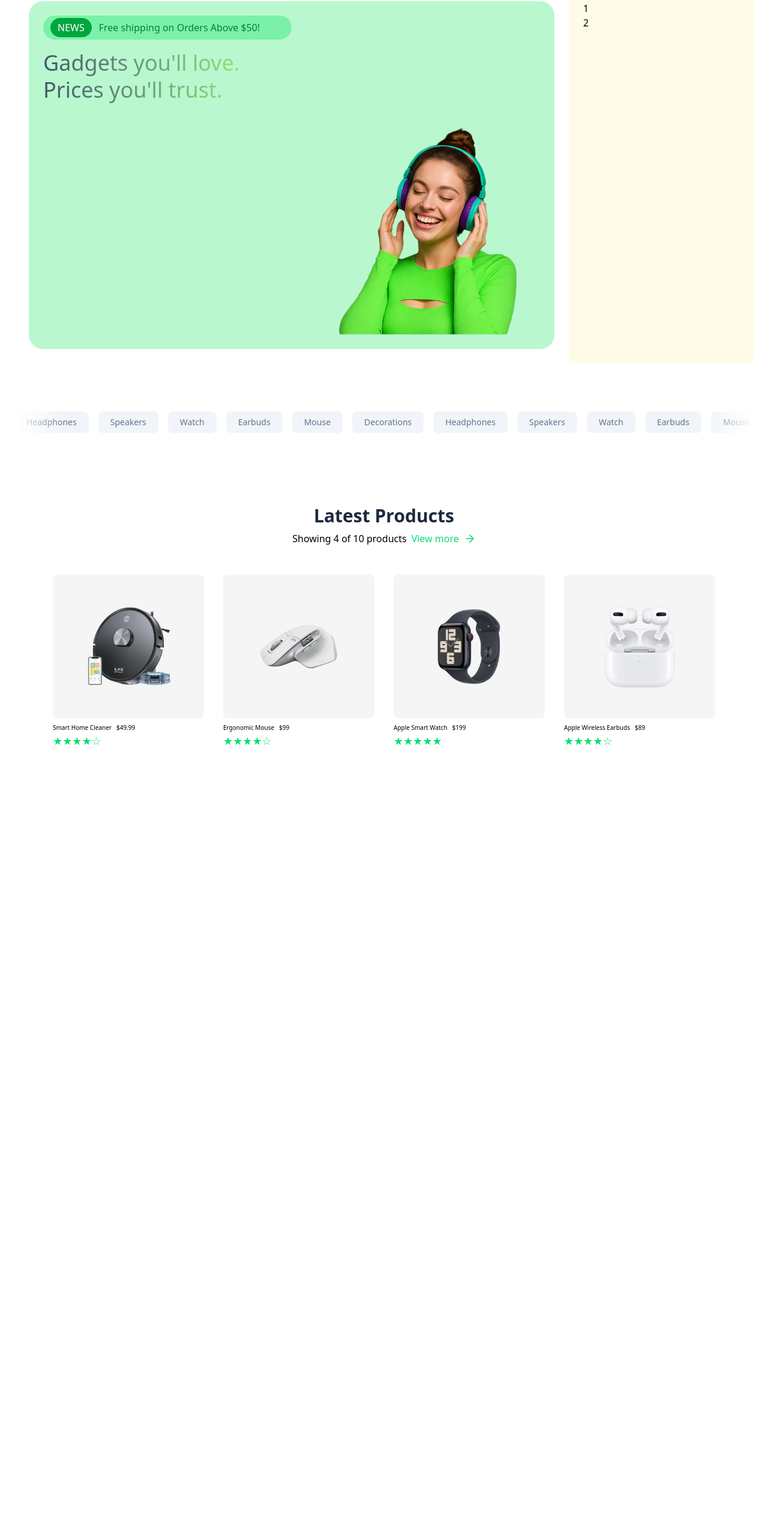
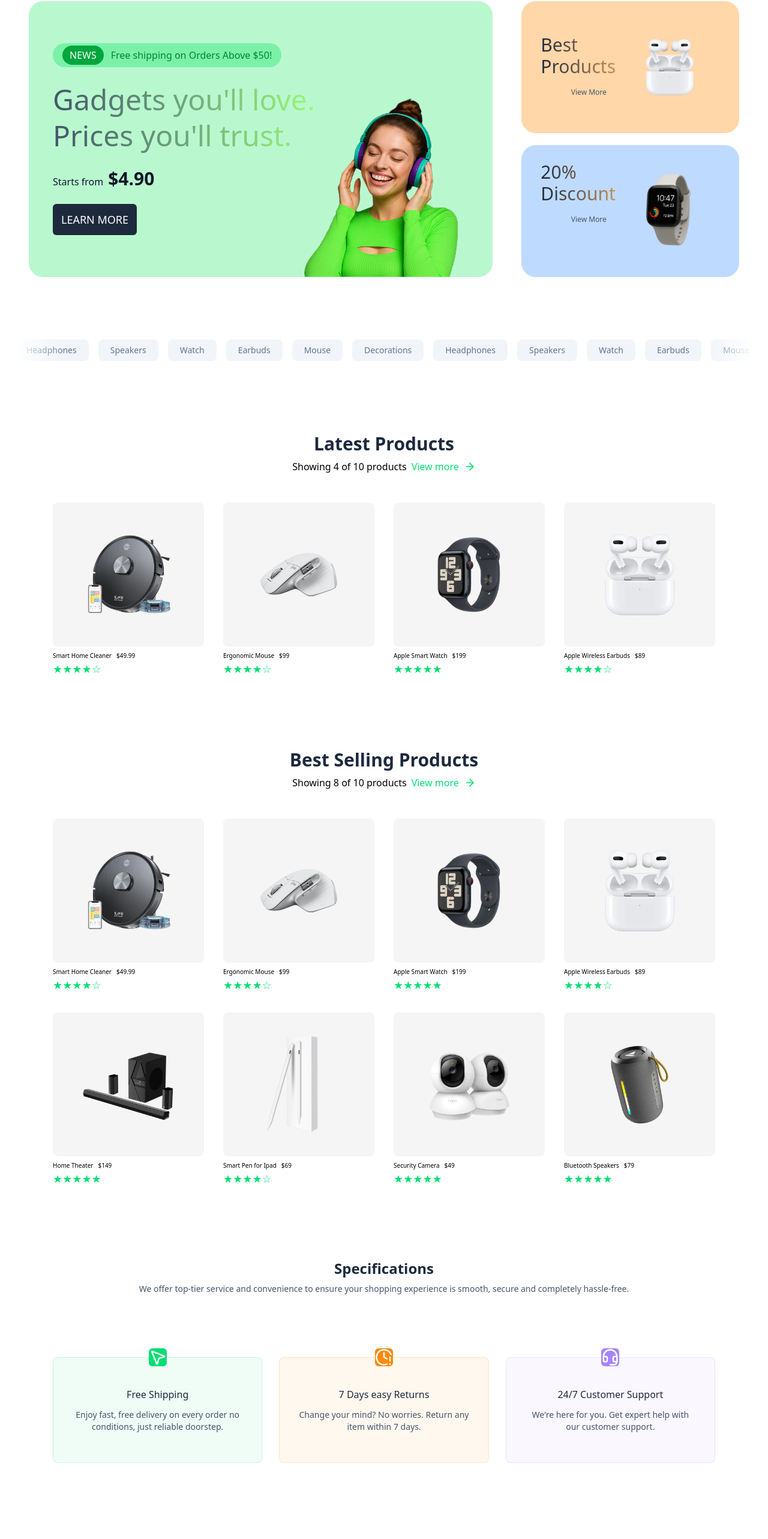
Before and after one commit to navaljoshi04/multitanentEcommerce, a React (Vite) app in the folder client/multitanentvendor/: page / in a window 1280 px wide. Shown: the part 95-2661 px from the top of the page at 60% size. Before the commit the page ends 1464 px from the top, so only its background shows below. Built offline with nearby package versions, Linux system fonts and the light colour scheme.

Commit message:
made the changes in footer section and updated the home and main , added the newsletter and specifications files.

```diff
--- a/client/multitanentvendor/src/components/Home/Footer.jsx
+++ b/client/multitanentvendor/src/components/Home/Footer.jsx
@@ -1,28 +1,59 @@
 import React from 'react'
-import { Instagram } from 'lucide-react';
+import {Instagram, Facebook, Twitter, Linkedin, Mails, PhoneCall,MapPinHouse} from 'lucide-react';
 
 const Footer = () => {
   return (
-    <div className='grid grid-cols-1 lg:grid-cols-4 md:grid-cols-3'>
+    <footer className='mx-6 bg-white'>
+      <div className='max-w-7xl mx-auto'>
+        <div className='flex flex-col md:flex-row items-start justify-between gap-10 border-b border-slate-500/30 text-slate-500'>
          <div>
-              <h2 className="font-poppins font-bold text-4xl mx-2 px-4 py-2">
-              <span className="text-green-400">go</span>cart
-              <span className="text-green-400">.</span>
-              </h2>
-            <p>
-                Welcome to gocort, your ultimate destination for the latest and smartest gadget.From smartphones and smartwatches to essential accessories, we bring you the best in innovations --all in one place.
+          <p className='text-4xl font-semibold text-slate-700'>
+            <span className='text-green-600'>go</span>cart
+            <span className='text-green-600'>.</span>
           </p>
-            <div className='flex'>
-                <Instagram />
+          <p className='max-w-[410px] mt-6 text-sm'>Welcome to gocart, your ultimate destination for the latest and smartest gadgets. From smartphones and smartwatches to essential accessories, we bring you the best in innovation — all in one place.</p>
+          <div className='flex items-center gap-3 mt-5'>
+            <a href="https://www.instagram.com" className='flex items-center justify-center w-10 h-10 bg-slate-100 hover:scale-105 hover:border border-slate-300 transition rounded-full'> <Instagram /></a>
+            <a href="https://www.facebook.com" className='flex items-center justify-center w-10 h-10 bg-slate-100 hover:scale-105 hover:border border-slate-300 transition rounded-full'> <Facebook /></a>
+            <a href="https://www.twitter.com" className='flex items-center justify-center w-10 h-10 bg-slate-100 hover:scale-105 hover:border border-slate-300 transition rounded-full'> <Twitter /> </a>
+            <a href="https://www.linkedin.com" className='flex items-center justify-center w-10 h-10 bg-slate-100 hover:scale-105 hover:border border-slate-300 transition rounded-full'> <Linkedin /> </a>
           </div>
          </div>
-        <div className='grid sm:grid-cols-2'>
+         <div className='flex flex-wrap justify-between w-full gap-5 text-sm'>
           <div>
+            <h3 className='font-medium text-slate-700 md:mb-5 mb-3'>PRODUCTS</h3>
+            <ul className='space-y-2.5'>
+              <li className='flex items-center gap-2'>Earphones</li>
+              <li className='flex items-center gap-2'>Headphones</li>
+              <li className='flex items-center gap-2'>Smartphones</li>
+              <li className='flex items-center gap-2'>Laptops</li>
+            </ul>
+          </div>
+
+          <div>
+            <h3 className='font-medium text-slate-700 md:mb-5 mb-3'>WEBSITES</h3>
+            <ul className='space-y-2.5'>
+              <li className='flex items-center gap-2'>Home</li>
+              <li className='flex items-center gap-2'>Privacy Policy</li>
+              <li className='flex items-center gap-2'>Become Plus Member</li>
+              <li className='flex items-center gap-2'>Create Your Store</li>
+            </ul>
+          </div>
+          <div>
+            <h3 className='font-medium text-slate-700 md:mb-5 mb-3'>CONTACT</h3>
+            <ul className='space-y-2.5'>
+              <li className='flex items-center gap-2'><Mails /> +1-29490-9009</li>
+              <li className='flex items-center gap-2'><PhoneCall size={20} /> naval@gmail.com</li>
+              <li className='flex items-center gap-2'><MapPinHouse /> 790 Francisco, 864-12 </li>
+            </ul>
+          </div>
+
 
          </div>
         </div>
-
+        <p className='py-4 text-sm text-slate-500 lg:text-center'>Copyright 2025 © gocart All Right Reserved.</p>
       </div>
+    </footer>
   )
 }
 
--- a/client/multitanentvendor/src/components/Home/Home.jsx
+++ b/client/multitanentvendor/src/components/Home/Home.jsx
@@ -4,8 +4,14 @@ import {  ArrowRight, ShoppingCart } from "lucide-react";
 import Cart from "../pages/Cart";
 import Main from "./Main";
 import Header from "./Header";
+import Specification from "../pages/Specification";
+import Newsletter from "../pages/Newsletter";
+import Footer from "./Footer";
 const Home = () => {
-  const [showcount, setShowCount] = useState(4);
+  const [latestCount, setLatestCount]=useState(4);
+  const [bestSellingCount, setBestSellingCount]= useState(8);
+
+
   return (
     <>
       {/* this is for mobile and small elements: */}
@@ -79,9 +85,9 @@ const Home = () => {
             </h2>
             <div className="flex">
               <p className="mt-2 flex">
-                Showing {showcount} of 10 products{" "}
+                Showing {latestCount} of 10 products{" "}
                 <span
-                  onClick={() => setShowCount(10)}
+                  onClick={() => setLatestCount(latestCount ==10?4:10)}
                   className="text-green-400 flex items-center gap-2 ml-2 cursor-pointer"
                 >
                   View more <ArrowRight size={20} />{" "}
@@ -90,9 +96,38 @@ const Home = () => {
             </div>
           </div>
           <div className="mt-12">
-            <Cart showcount={showcount} />
+            <Cart showcount={latestCount} />
           </div>
         </div>
+
+        <div className="px-6 my-30 max-w-6xl mx-auto ">
+          <div className=" flex flex-col justify-center items-center">
+            <h2 className="text-3xl font-semibold text-slate-800">
+              Best Selling Products
+            </h2>
+            <div className="flex">
+              <p className="mt-2 flex">
+                Showing {bestSellingCount} of 10 products{" "}
+                <span
+                  onClick={() => setBestSellingCount(bestSellingCount==10?8:10)}
+                  className="text-green-400 flex items-center gap-2 ml-2 cursor-pointer"
+                >
+                  {bestSellingCount == 10 ?"View Less": "View more"} <ArrowRight size={20} />{" "}
+                </span>
+              </p>
+            </div>
+          </div>
+          <div className="mt-12">
+            <Cart showcount={bestSellingCount} />
+          </div>
+        </div>
+
+        <div>
+          <Specification/>
+          <Newsletter />
+        </div>
+        <Footer />
+
       </div>
     </>
   );
--- a/client/multitanentvendor/src/components/Home/Main.jsx
+++ b/client/multitanentvendor/src/components/Home/Main.jsx
@@ -68,47 +68,70 @@ const Main = () => {
         </div>
       </div>
 
-      <div className="hidden xl:grid xl:grid-cols-4">
-        <div className="xl:col-span-3 p-6">
-          <div className="bg-green-200 rounded-3xl p-6 flex flex-col justify-between min-h-[220px]">
-            {/* NEWS SECTION — 30-40% WIDTH */}
-            <button
-              className="inline-flex items-center gap-3 bg-green-300 text-green-700
-               px-3 py-1 rounded-full text-base w-1/2 min-w-[160px] truncate"
-            >
+      {/* this is for bigger screens which i have to update */}
+      <div className="hidden xl:grid xl:grid-cols-3">
+        <div className="xl:col-span-2 p-6">
+          <div className="relative bg-green-200 rounded-3xl p-10 h-[460px] overflow-hidden">
+            {/* LEFT CONTENT (does not change parent height) */}
+            <div className="flex h-full flex-col justify-center gap-6 max-w-md">
+              <button className="inline-flex items-center gap-3 bg-green-300 text-green-700 px-4 py-1 rounded-full text-base w-fit min-w-[200px] truncate">
                 <span className="text-white bg-green-600 text-base px-3 py-1 rounded-full">
                   NEWS
                 </span>
-
                 <span className="truncate">
                   Free shipping on Orders Above $50!
                 </span>
               </button>
 
-            {/* HEADING */}
-            <h2
-              className="text-4xl leading-tight font-medium
-                 bg-gradient-to-r from-slate-600 to-[#A0FF74]
-                 bg-clip-text text-transparent max-w-sm mt-4"
-            >
+              <h2 className="text-5xl leading-tight font-medium bg-gradient-to-r from-slate-600 to-[#A0FF74] bg-clip-text text-transparent">
                 Gadgets you'll love. Prices you'll trust.
               </h2>
 
+              <div className="flex items-baseline gap-2 text-slate-900">
+                <span className="text-base">Starts from</span>
+                <span className="text-3xl font-semibold">$4.90</span>
+              </div>
+
+              <button className="box-border w-[140px] px-2 py-3 bg-slate-800 text-white text-lg rounded-md">
+                LEARN MORE
+              </button>
+            </div>
+
             {/* IMAGE — Bigger but does NOT increase box height */}
-            <div className="flex justify-end mt-4">
+            <div className="absolute inset-y-0 right-6 flex items-end justify-end">
               <img
                 src="/heromodal.png"
                 alt="hero"
                 loading="lazy"
-                className="w-[55%] max-w-[350px] object-contain"
+                className="h-[140%] max-h-[320px] w-auto object-contain"
               />
             </div>
           </div>
         </div>
 
-        <div className="bg-yellow-50 xl:col-span-1 p-6">
-          <div>1</div>
-          <div>2</div>
+        <div className=" xl:col-span-1 flex flex-col gap-5 text-slate-600 p-6">
+          <div className="flex-1 flex items-center justify-between w-full bg-orange-200 rounded-3xl p-6 px-8">
+            <div className="flex">
+             <div className="flex flex-col">
+               <p className="text-3xl font-medium bg-gradient-to-r from-slate-800 to-[#FFAD51] bg-clip-text text-transparent max-w-40">
+                Best Products
+              </p>
+              <button className="flex flex-col items-center gap-1 mt-4 font-light text-[12px]">View More</button>
+             </div>
+              <img src="/productsImages/img4.webp" loading="lazy" height="110" width="110" alt="" />
+            </div>
+          </div>
+          <div className="flex-1 flex items-center justify-between w-full bg-blue-200 rounded-3xl p-6 px-8">
+            <div className="flex">
+             <div className="flex flex-col">
+               <p className="text-3xl font-medium bg-gradient-to-r from-slate-800 to-[#FFAD51] bg-clip-text text-transparent max-w-40">
+                20% Discount
+              </p>
+              <button className="flex flex-col items-center gap-1 mt-4 font-light text-[12px]">View More</button>
+             </div>
+              <img src="/productsImages/img10.webp" loading="lazy" height="110" width="110" alt="" />
+            </div>
+          </div>
         </div>
       </div>
     </div>
--- /dev/null
+++ b/client/multitanentvendor/src/components/pages/Newsletter.jsx
@@ -0,0 +1,20 @@
+import React from 'react'
+
+const Newsletter = () => {
+  return (
+    <div className='flex flex-col items-center mx-4 my-36'>
+        <div className='flex flex-col items-center'>
+            <h2 className='text-2xl font-semibold text-slate-800 mt-2'>Join Newsletter</h2>
+            <p className='flex items-center gap-5 text-sm text-slate-600 mt-2 text-center max-w-lg'>
+                Subscribe to get exclusive deals, new arrivals, and insider updates delivered straight to your inbox every week.
+            </p>
+        </div>
+        <div className='flex bg-slate-100 text-sm p-1 rounded-full w-full max-w-xl my-10 border-2 border-white ring ring-slate-200'>
+            <input type="text" className='flex-1 pl-5 outline-none' placeholder='Enter your email address' id="" />
+            <button className='font-medium bg-green-500 text-white px-7 py-3 rounded-full hover:scale-100 active:scale-90 transition'>Get Updates </button>
+        </div>
+    </div>
+  )
+}
+
+export default Newsletter
--- /dev/null
+++ b/client/multitanentvendor/src/components/pages/Specification.jsx
@@ -0,0 +1,42 @@
+import React from 'react'
+import {MousePointer2, ClockAlert, Headset} from "lucide-react"
+const Specification = () => {
+  return (
+    <div className='px-6  mx-auto my-20 max-w-6xl'>
+         <div className='flex flex-col items-center'>
+            <h2 className='text-2xl font-semibold text-slate-800'>Specifications</h2>
+            <p className='flex items-center text-sm text-slate-600 mt-2 gap-5 text-center'>
+                We offer top-tier service and convenience to ensure your shopping experience is smooth, secure and completely hassle-free.
+            </p>
+         </div>
+        <div className='grid grid-cols-1 md:grid-cols-2 lg:grid-cols-3 gap-7 gap-y-10 mt-26 '>
+            <div className='relative h-44 px-8 flex flex-col items-center justify-center w-full text-center border rounded-lg' style={{backgroundColor:"#05DF7210", borderColor:"#05DF7230"}}>
+                <h3 className='text-slate-800 font-medium'>Free Shipping</h3>
+                <p className='text-sm text-slate-600 mt-3'>Enjoy fast, free delivery on every order no conditions, just reliable doorstep.</p>
+                <div className='absolute -top-4 flex items-center justify-center rounded-md transition ' style={{backgroundColor:"#05DF72"}}>
+                    <MousePointer2 className='text-white' size={30} />
+                </div>
+            </div>
+            <div className='relative h-44 px-8 flex flex-col items-center justify-center w-full text-center border rounded-lg' style={{backgroundColor:"#FF890410", borderColor:"#FF890430"}}>
+                <h3 className='text-slate-800 font-medium'>7 Days easy Returns </h3>
+                <p className='text-sm text-slate-600 mt-3'>Change your mind? No worries. Return any item within 7 days.</p>
+                <div className='absolute -top-4 flex items-center justify-center rounded-md transition ' style={{backgroundColor:"#FF8904"}}>
+                    <ClockAlert className='text-white' size={30} />
+                </div>
+            </div>
+
+            <div className='relative h-44 px-8 flex flex-col items-center justify-center w-full text-center border rounded-lg' style={{backgroundColor:"#A684FF10", borderColor:"#A684FF30"}}>
+                <h3 className='text-slate-800 font-medium'>24/7 Customer Support</h3>
+                <p className='text-sm text-slate-600 mt-3'>We're here for you. Get expert help with our customer support.</p>
+                <div className='absolute -top-4 flex items-center justify-center rounded-md transition ' style={{backgroundColor:"#A684FF"}}>
+                    <Headset className='text-white' size={30} />
+                </div>
+            </div>
+
+        </div>
+
+    </div>
+  )
+}
+
+export default Specification
```
Lines whose indentation alone changed are shown as unchanged.
